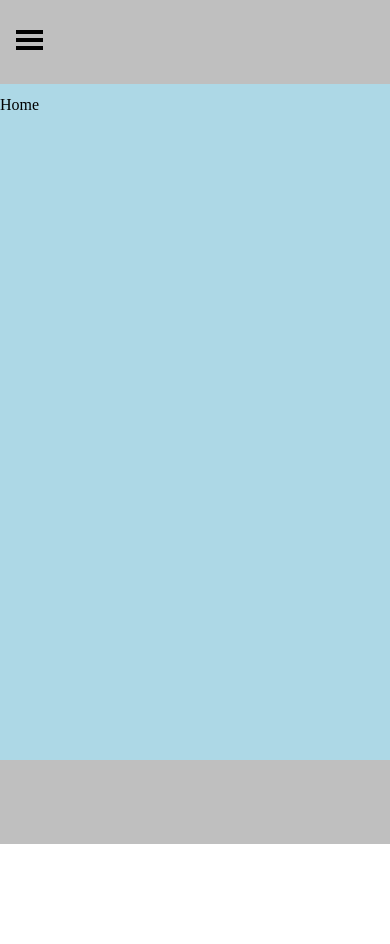
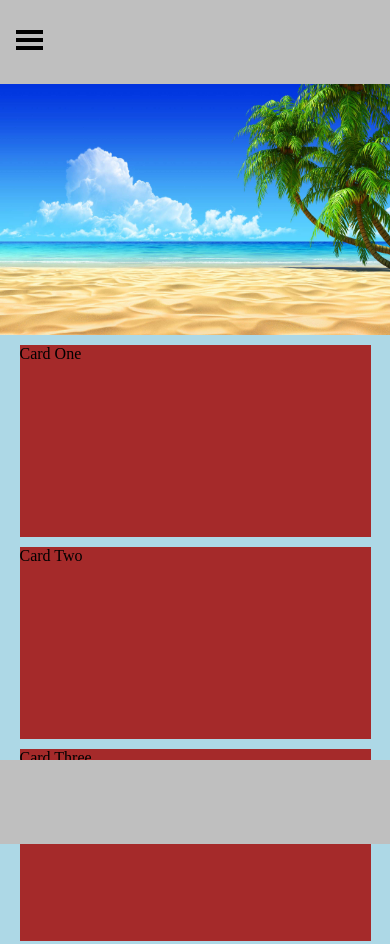
Before and after one commit to ejaygbay/personal-blog, a plain HTML site: page index.html in a window 390 px wide. Shown: the top 944 px of the page. Before the commit the page ends 844 px from the top, so only its background shows below. Drawn offline with Linux system fonts and the light colour scheme.

Commit message:
Cards added but not completed.

```diff
--- a/index.html
+++ b/index.html
@@ -32,14 +32,33 @@
     </section>
 
     <!-- Header section -->
-    <!-- <section id="header"></section> -->
+    <section id="header"></section>
 
     <!-- Main page section -->
     <section id="main">
-      <section class="section-item" id="home-section">Home</section>
+      <!-- Home page content -->
+      <section class="section-item" id="home-section">
+        <div id="sliders">
+          <img src="./home-icon.jpg" alt="" />
+        </div>
+        <div id="cards">
+          <div class="cards" id="card1">Card One</div>
+          <div class="cards" id="card2">Card Two</div>
+          <div class="cards" id="card3">Card Three</div>
+          <div class="cards" id="card4">Card Four</div>
+        </div>
+      </section>
+
+      <!-- projects page content -->
       <section class="section-item" id="projects-section">Projects</section>
+
+      <!-- About page content -->
       <section class="section-item" id="about-section">About</section>
+
+      <!-- Blog page content -->
       <section class="section-item" id="blog-section">Blog</section>
+
+      <!-- Gallery page content -->
       <section class="section-item" id="gallery-section">Gallery</section>
     </section>
 
--- a/style.css
+++ b/style.css
@@ -49,6 +49,10 @@ body {
     z-index: 1;
   }
 
+  #header {
+    display: none;
+  }
+
   #side-bar2 {
     height: 100vh;
     width: 100%;
@@ -86,13 +90,44 @@ body {
   #blog-section,
   #gallery-section {
     background: lightblue;
-    height: inherit;
     padding-top: 6em;
     display: none;
   }
 
+  #projects-section,
+  #about-section,
+  #blog-section,
+  #gallery-section {
+    height: inherit; /* Should be removed*/
+  }
+
   #home-section {
     display: block;
+  }
+
+  #sliders {
+    height: 30vh;
+    background: green;
+    width: inherit;
+    margin-top: -14px;
+  }
+
+  #sliders > img {
+    height: 100%;
+    width: 100%;
+  }
+
+  #cards {
+    width: inherit;
+    display: grid;
+    grid-template-columns: 90%;
+    justify-content: center;
+    padding-bottom: 100px;
+  }
+  .cards {
+    height: 12em;
+    background: brown;
+    margin-top: 10px;
   }
 }
 
```
Also changed, not shown: home-icon.jpg (added).
